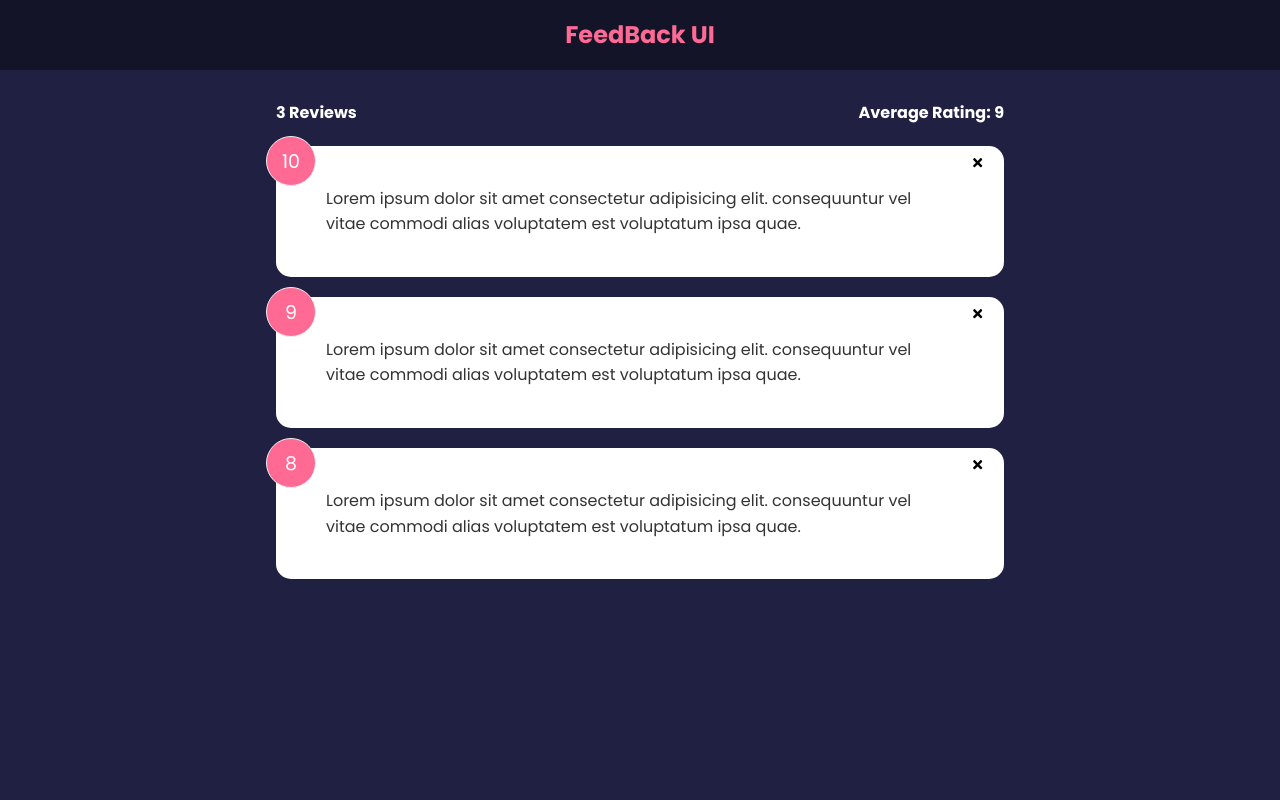
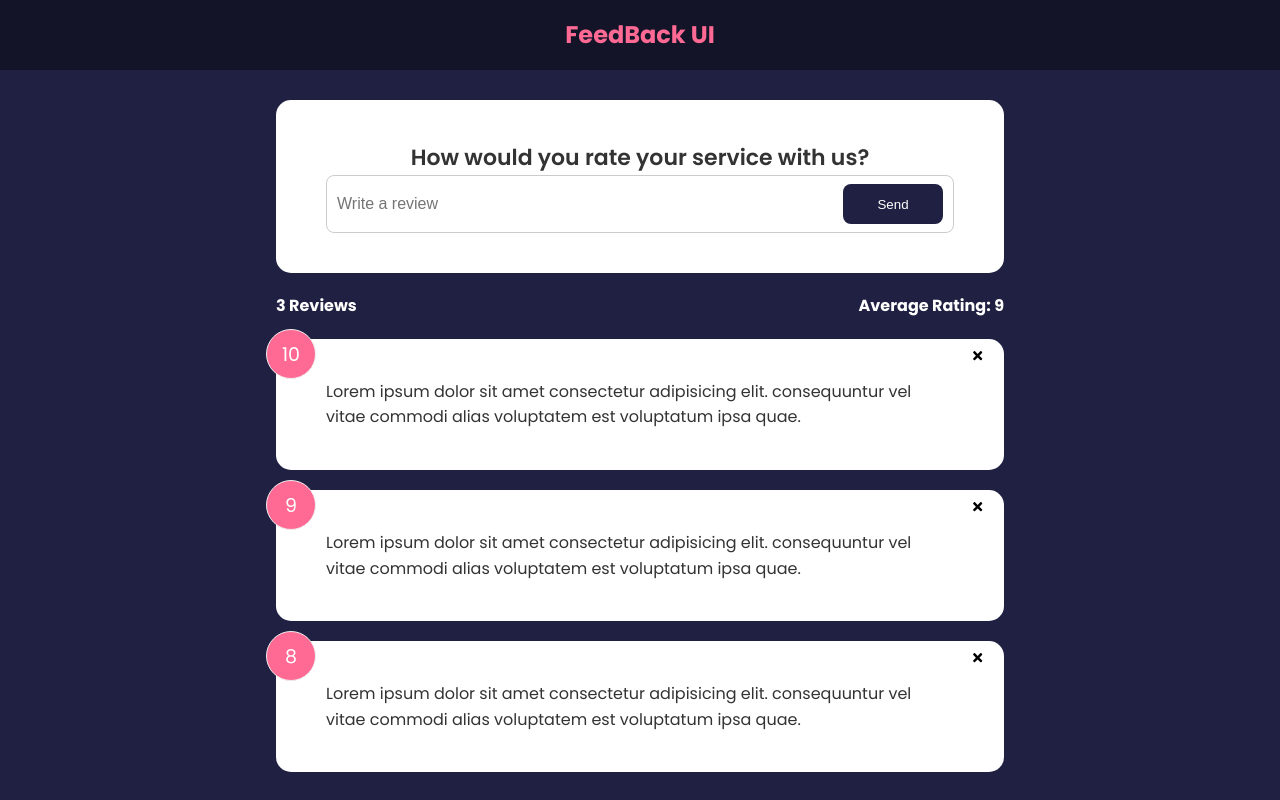
Before and after one commit to GUchechi/G-FeebBack-App, a React (Create React App) app: page / in a window 1280 px wide. Built offline with nearby package versions, Linux system fonts and the light colour scheme; the HTML template or start-up script is replaced by a standard one.

Commit message:
added button component

```diff
--- a/src/App.js
+++ b/src/App.js
@@ -1,5 +1,6 @@
 import { useState } from "react";
 import "./App.css";
+import FeedbackForm from "./components/FeedbackForm";
 import FeedbackList from "./components/FeedbackList";
 import FeedbackStats from "./components/FeedbackStats";
 import Header from "./components/Header";
@@ -18,6 +19,7 @@
     <>
       <Header />
       <div className="container">
+        <FeedbackForm />
         <FeedbackStats feedback={feedback} />
         <FeedbackList feedback={feedback} handleDelete={deleteFeedback} />
       </div>
--- /dev/null
+++ b/src/components/FeedbackForm.jsx
@@ -0,0 +1,32 @@
+import React from "react";
+import { useState } from "react";
+import Button from "./shared/Button";
+import Card from "./shared/Card";
+
+const FeedbackForm = () => {
+  const [text, setText] = useState("");
+
+  const handleTextChange = (e) => {
+    setText(e.target.value);
+  };
+
+  return (
+    <Card>
+      <form>
+        <h2>How would you rate your service with us?</h2>
+        {/* @todo - rating select component */}
+        <div className="input-group">
+          <input
+            onChange={handleTextChange}
+            type="text"
+            placeholder="Write a review"
+            value={text}
+          />
+          <Button type="submit">Send</Button>
+        </div>
+      </form>
+    </Card>
+  );
+};
+
+export default FeedbackForm;
--- /dev/null
+++ b/src/components/shared/Button.jsx
@@ -0,0 +1,25 @@
+import React from "react";
+import PropTypes from "prop-types";
+
+const Button = ({ children, version, type, isDisabled }) => {
+  return (
+    <button disabled={isDisabled} type={type} className={`btn btn-${version}`}>
+      {children}
+    </button>
+  );
+};
+
+Button.defaultProps = {
+  version: "primary",
+  type: "button",
+  isDisabled: false,
+};
+
+Button.propTypes = {
+  children: PropTypes.node.isRequired,
+  version: PropTypes.string,
+  type: PropTypes.string,
+  isDisabled: PropTypes.bool,
+};
+
+export default Button;
```
